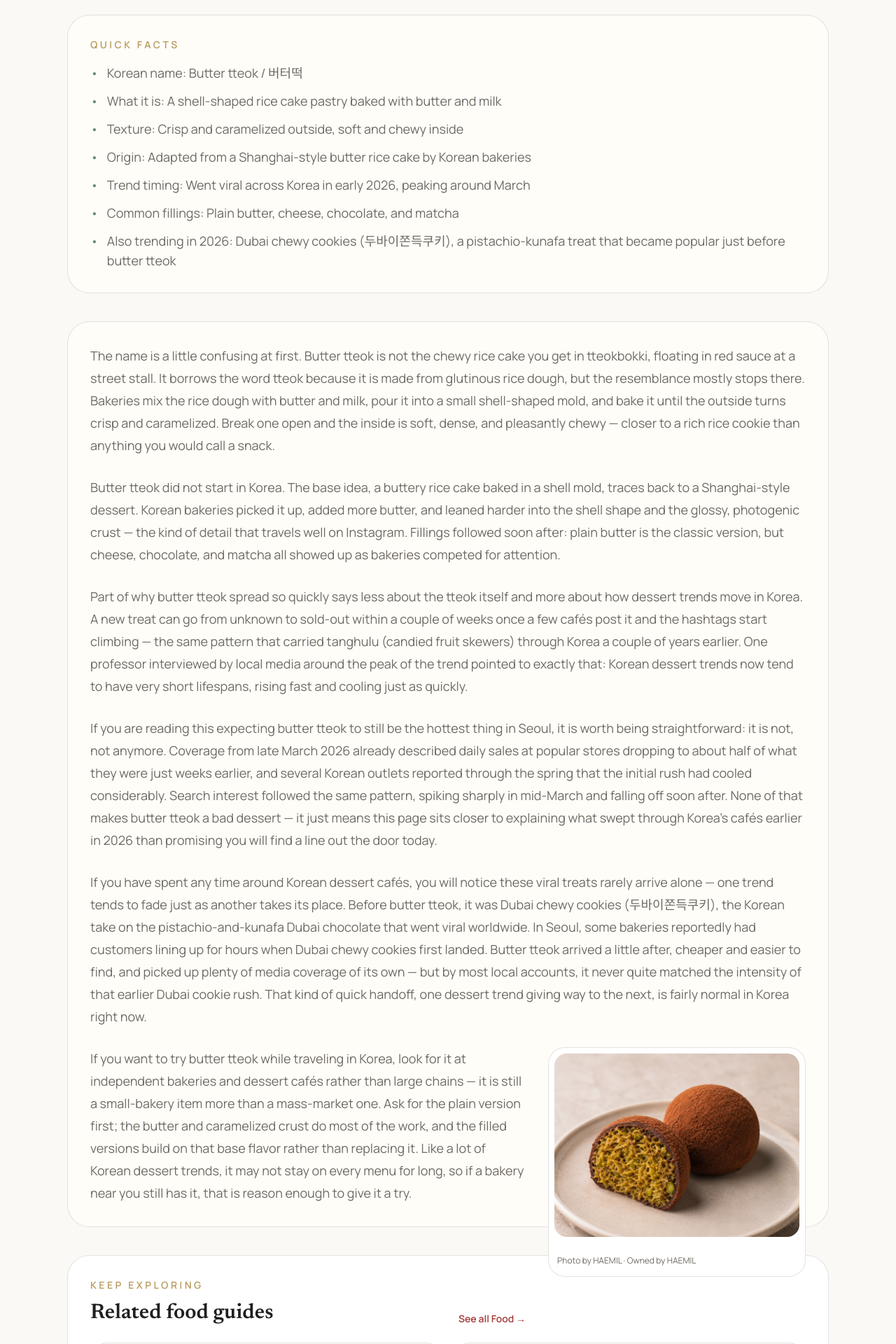
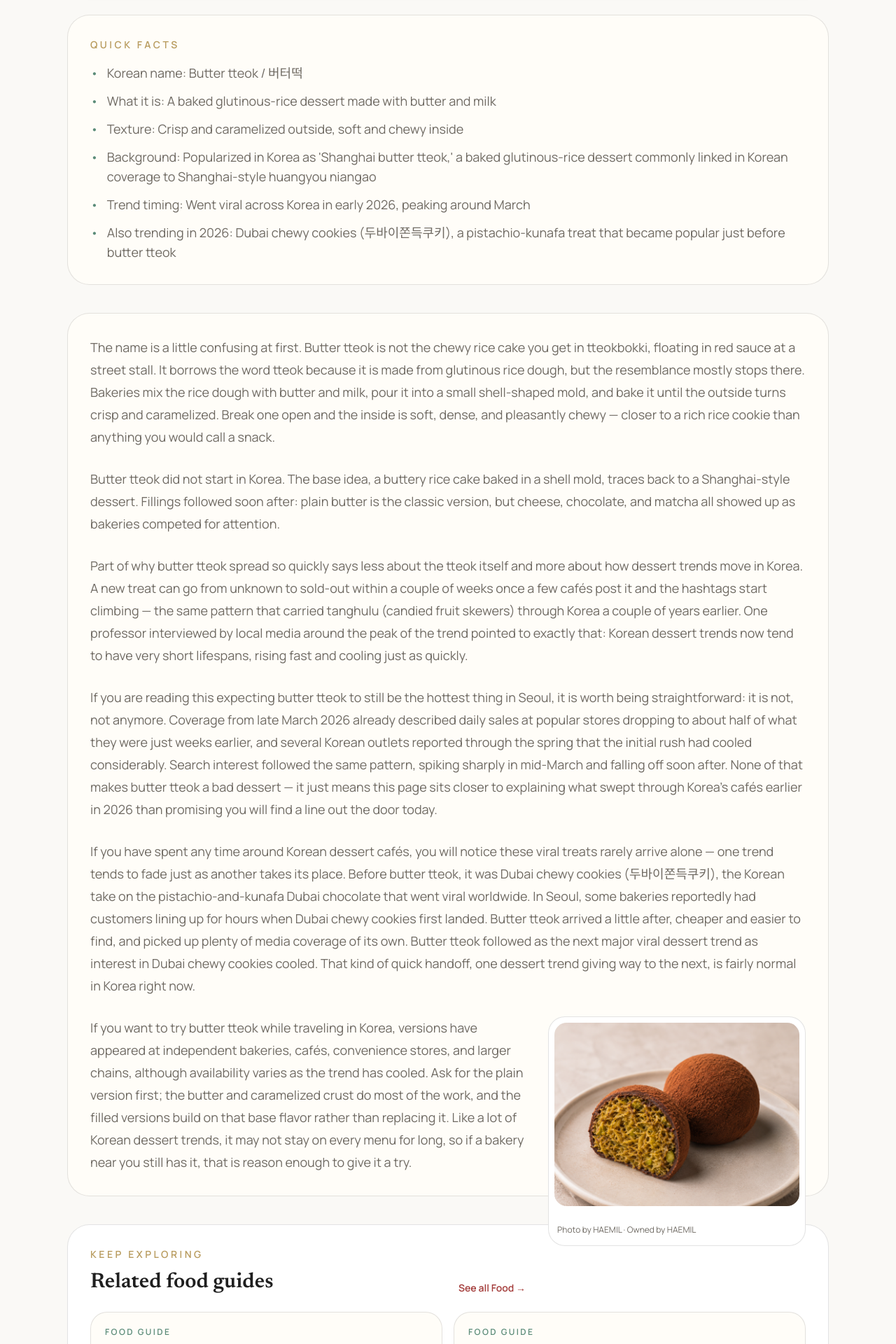
Before and after one commit to kjgusgh-source/korea-inside, a Next.js app: page /food/what-is-butter-tteok in a window 1280 px wide. Shown: the part 1399-3319 px from the top of the page at 70% size. Built offline with nearby package versions, Linux system fonts and the light colour scheme.

Commit message:
fix: neutralize unverified claims (origin, shell-shape framing, fillings, Dubai comparison, availability)

```diff
--- a/app/food/what-is-butter-tteok/page.tsx
+++ b/app/food/what-is-butter-tteok/page.tsx
@@ -9,7 +9,7 @@ const pageUrl = `${siteUrl}/food/what-is-butter-tteok`;
 
 const pageTitle = "What Is Butter Tteok? Korea’s Viral Butter Rice Cake, Explained";
 const pageDescription =
-  "A friendly HAEMIL guide to butter tteok, Korea’s shell-shaped butter rice cake trend from early 2026 — what it tastes like, where it came from, and how it compares to Dubai chewy cookies.";
+  "A friendly HAEMIL guide to butter tteok, Korea’s viral butter rice cake trend from early 2026 — what it tastes like, where it came from, and how it compares to Dubai chewy cookies.";
 
 const heroImage = {
   src: "/images/food/butter-tteok.webp",
@@ -27,11 +27,10 @@ const dubaiCookieImage = {
 
 const quickFacts = [
   "Korean name: Butter tteok / 버터떡",
-  "What it is: A shell-shaped rice cake pastry baked with butter and milk",
+  "What it is: A baked glutinous-rice dessert made with butter and milk",
   "Texture: Crisp and caramelized outside, soft and chewy inside",
-  "Origin: Adapted from a Shanghai-style butter rice cake by Korean bakeries",
+  "Background: Popularized in Korea as 'Shanghai butter tteok,' a baked glutinous-rice dessert commonly linked in Korean coverage to Shanghai-style huangyou niangao",
   "Trend timing: Went viral across Korea in early 2026, peaking around March",
-  "Common fillings: Plain butter, cheese, chocolate, and matcha",
   "Also trending in 2026: Dubai chewy cookies (두바이쫀득쿠키), a pistachio-kunafa treat that became popular just before butter tteok",
 ];
 
@@ -208,10 +207,7 @@ export default function WhatIsButterTteokPage() {
               <p>
                 Butter tteok did not start in Korea. The base idea, a buttery
                 rice cake baked in a shell mold, traces back to a Shanghai-style
-                dessert. Korean bakeries picked it up, added more butter, and
-                leaned harder into the shell shape and the glossy, photogenic
-                crust — the kind of detail that travels well on Instagram.
-                Fillings followed soon after: plain butter is the classic
+                dessert. Fillings followed soon after: plain butter is the classic
                 version, but cheese, chocolate, and matcha all showed up as
                 bakeries competed for attention.
               </p>
@@ -253,8 +249,8 @@ export default function WhatIsButterTteokPage() {
                 customers lining up for hours when Dubai chewy cookies first
                 landed. Butter tteok arrived a little after, cheaper and
                 easier to find, and picked up plenty of media coverage of its
-                own — but by most local accounts, it never quite matched the
-                intensity of that earlier Dubai cookie rush. That kind of
+                own. Butter tteok followed as the next major viral dessert
+                trend as interest in Dubai chewy cookies cooled. That kind of
                 quick handoff, one dessert trend giving way to the next, is
                 fairly normal in Korea right now.
               </p>
@@ -266,10 +262,10 @@ export default function WhatIsButterTteokPage() {
               />
 
               <p>
-                If you want to try butter tteok while traveling in Korea, look
-                for it at independent bakeries and dessert cafés rather than
-                large chains — it is still a small-bakery item more than a
-                mass-market one. Ask for the plain version first; the butter
+                If you want to try butter tteok while traveling in Korea,
+                versions have appeared at independent bakeries, cafés,
+                convenience stores, and larger chains, although availability
+                varies as the trend has cooled. Ask for the plain version first; the butter
                 and caramelized crust do most of the work, and the filled
                 versions build on that base flavor rather than replacing it.
                 Like a lot of Korean dessert trends, it may not stay on every
```
